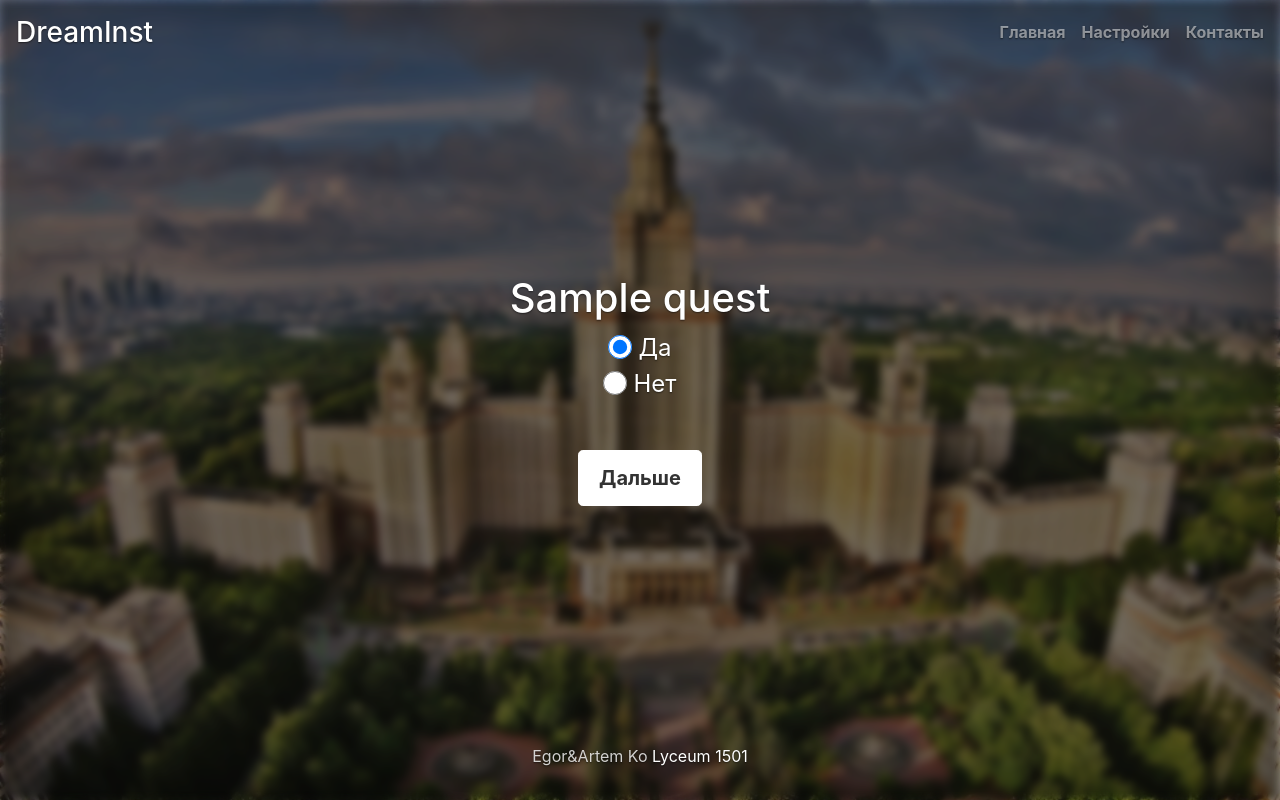
After one commit to koegor/alma, a Django app: template main/templates/quest.html in a window 1280 px wide. The commit adds this page. Run offline with Django 4.2, Linux system fonts and the light colour scheme; the template is opened without the code that fills it: most values are stand-ins (such as "Sample title", 1, 10 or a date in 2020); some libraries are stand-ins or nearby versions.

Commit message:
Add templates

```diff
--- a/main/static/main/css/cover.css
+++ b/main/static/main/css/cover.css
@@ -40,7 +40,7 @@ body {
 
 .cover-container {
   /*max-width: 42em;*/
-  backdrop-filter: blur(4px); /* blur effect to the backdrop */
+  backdrop-filter: blur(4px) brightness(50%); /* blur effect to the backdrop */
 }
 
 .bg-image {
--- a/main/static/main/css/main.css
+++ b/main/static/main/css/main.css
@@ -3,3 +3,8 @@
     margin: 10 10 10 10;
     border: 3px solid black;
 }
+
+input[type=radio] {
+    width: 1.5em;
+    height: 1.5em;
+}
--- a/main/templates/base.html
+++ b/main/templates/base.html
@@ -28,10 +28,10 @@
     <div class="inner">
       <h3 class="masthead-brand">DreamInst</h3>
       <nav class="nav nav-masthead justify-content-center">
-        <a class="nav-link active" href="{% url 'index' %}">Главная</a>
-        <a class="nav-link" href="/admin">Настройки</a>
+        <a class="nav-link {% if request.path == "/" %}active{% endif %}" href="{% url 'index' %}">Главная</a>
+        <a class="nav-link {% if request.resolver_match.url_name == "admin" %}active{% endif %}" href="/admin">Настройки</a>
 {#        <a class="nav-link" href="#">Features</a>#}
-        <a class="nav-link" href="{% url 'contacts' %}">Контакты</a>
+        <a class="nav-link {% if request.resolver_match.url_name == "contacts" %}active{% endif %}" href="{% url 'contacts' %}">Контакты</a>
       </nav>
     </div>
   </header>
--- a/main/templates/index.html
+++ b/main/templates/index.html
@@ -7,7 +7,7 @@
     <h1 class="cover-heading">DreamInst</h1>
     <p class="lead">Поиск иснститута вашей мечты</p>
     <p class="lead">
-      <a href="#" class="btn btn-lg btn-secondary">Подобрать</a>
+      <a href="{% url 'spec' %}" class="btn btn-lg btn-secondary">Подобрать</a>
     </p>
   </main>
 
--- /dev/null
+++ b/main/templates/quest.html
@@ -0,0 +1,40 @@
+{% extends 'base.html' %}
+{% load static %}
+
+{% block pagecontent %}
+
+  <main role="main" class="inner cover">
+    <h1 class="cover-heading">{{ quest.quest }}</h1>
+{#    <p class="lead">Поиск иснститута вашей мечты</p>#}
+
+    <form action="{% url 'quest' %}" method="post">
+      {% csrf_token %}
+
+{#      {% for var in quest %}#}
+
+      <div class="form-check">
+        <input class="form-check-input" type="radio" name="optradio" id="1" value="1" checked>
+        <label class="form-check-label" style="font-size: 1.5em; margin-left: 10px" for="optradio">
+          Да
+        </label>
+      </div>
+
+      <div class="form-check">
+        <input class="form-check-input" type="radio" name="optradio" id="0" value="0">
+        <label class="form-check-label" style="font-size: 1.5em; margin-left: 10px" for="optradio">
+          Нет
+        </label>
+      </div>
+
+{#      {% endfor %}#}
+      </br></br>
+
+      <input type="hidden" name="quest_num" id="quest_num" value="{{ quest.num }}">
+      <div class="form-group">
+        <input class="btn btn-lg btn-secondary" type="submit" value="Дальше">
+      </div>
+    </form>
+
+  </main>
+
+{% endblock pagecontent %}
```
Also changed, not shown: main/templates/contacts.html (+7 -1 lines), main/templates/result.html (added, +28 -0 lines), main/templates/special.html (added, +36 -0 lines).
